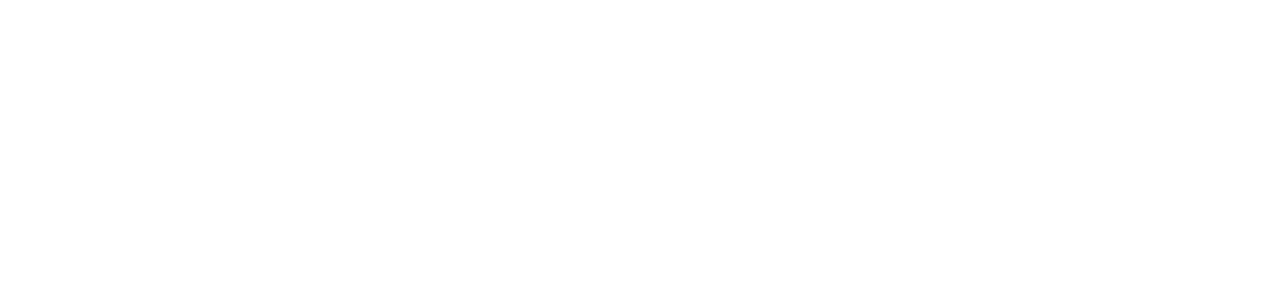
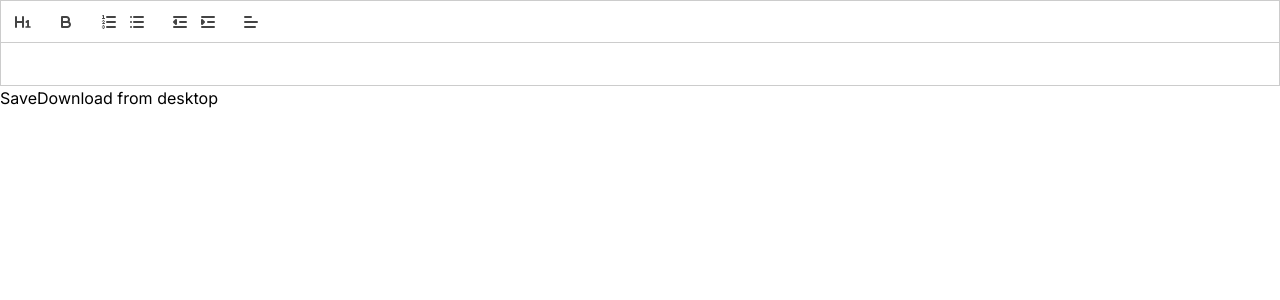
Before and after one commit to miguel-barros/the-summary-notes, a Next.js app: page / in a window 1280 px wide. Shown: the top 300 px of the page. Built offline with nearby package versions, Linux system fonts and the light colour scheme.

Commit message:
feat: adding the initial structure for generate document

```diff
--- a/src/app/page.tsx
+++ b/src/app/page.tsx
@@ -1,3 +1,9 @@
+import { QuillEditor } from "@/components";
+
 export default function Home() {
-  return <main></main>;
+  return (
+    <main>
+      <QuillEditor />
+    </main>
+  );
 }
--- /dev/null
+++ b/src/components/Quill/react-quill.tsx
@@ -0,0 +1,82 @@
+"use client";
+import "react-quill/dist/quill.snow.css";
+import ReactQuill from "react-quill";
+import { useState } from "react";
+import { DeltaStatic } from "quill";
+import { saveAs } from "file-saver";
+import * as quillToWord from "quill-to-word";
+
+export function QuillEditor() {
+  const [value, setValue] = useState("");
+  const [currentDelta, setCurrentDelta] = useState<DeltaStatic>();
+  const toolbarOptions = [
+    [{ header: 1 }],
+    ["bold"],
+    [{ list: "ordered" }, { list: "bullet" }],
+    [{ indent: "-1" }, { indent: "+1" }],
+    [{ align: [] }],
+  ];
+
+  const saveFromDesktop = async (delta: DeltaStatic) => {
+    const docAsBlob = await quillToWord.generateWord(delta as any, {
+      exportAs: "blob",
+      paragraphStyles: {
+        normal: {
+          paragraph: {
+            spacing: {
+              line: 360,
+            },
+          },
+          run: {
+            font: "Arial",
+            size: 14 * 2,
+          },
+        },
+        header_1: {
+          paragraph: {
+            spacing: {
+              line: 360,
+            },
+          },
+          run: {
+            font: "Arial",
+            size: 28 * 2,
+            bold: true,
+          },
+        },
+        list_paragraph: {
+          paragraph: {
+            spacing: {
+              line: 360,
+            },
+          },
+          run: {
+            font: "Arial",
+            size: 14 * 2,
+          },
+        },
+      },
+    });
+    saveAs(docAsBlob as Blob, "document.docx");
+  };
+
+  return (
+    <div>
+      <ReactQuill
+        theme="snow"
+        modules={{
+          toolbar: toolbarOptions,
+        }}
+        value={value}
+        onChange={(content, delta, source, editor) => {
+          setValue(content);
+          setCurrentDelta(editor.getContents());
+        }}
+      />
+      <button>Save</button>
+      <button onClick={() => saveFromDesktop(currentDelta as DeltaStatic)}>
+        Download from desktop
+      </button>
+    </div>
+  );
+}
--- /dev/null
+++ b/src/components/index.tsx
@@ -0,0 +1,3 @@
+import { QuillEditor } from "./Quill/react-quill";
+
+export { QuillEditor };
```
Also changed, not shown: package.json (+8 -4 lines), 1 other file (tests, documents, lock files or other folders).
